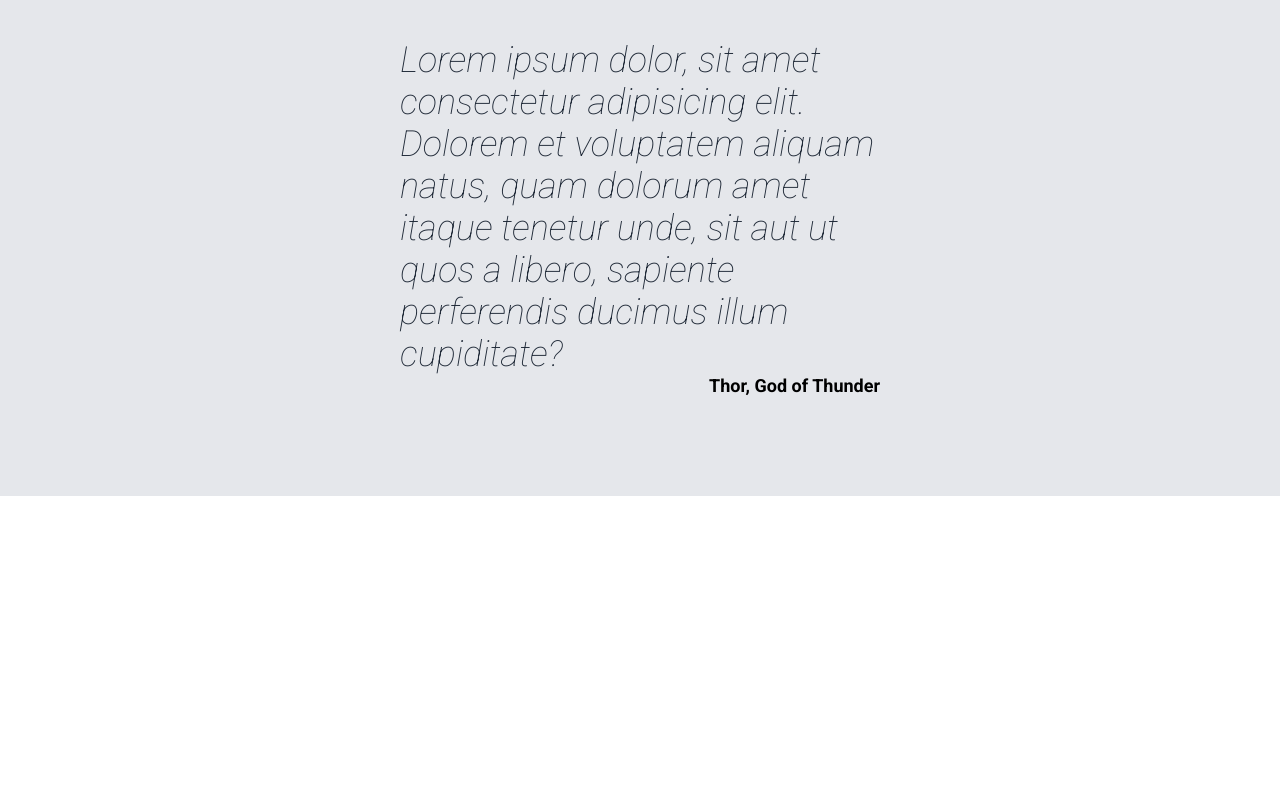
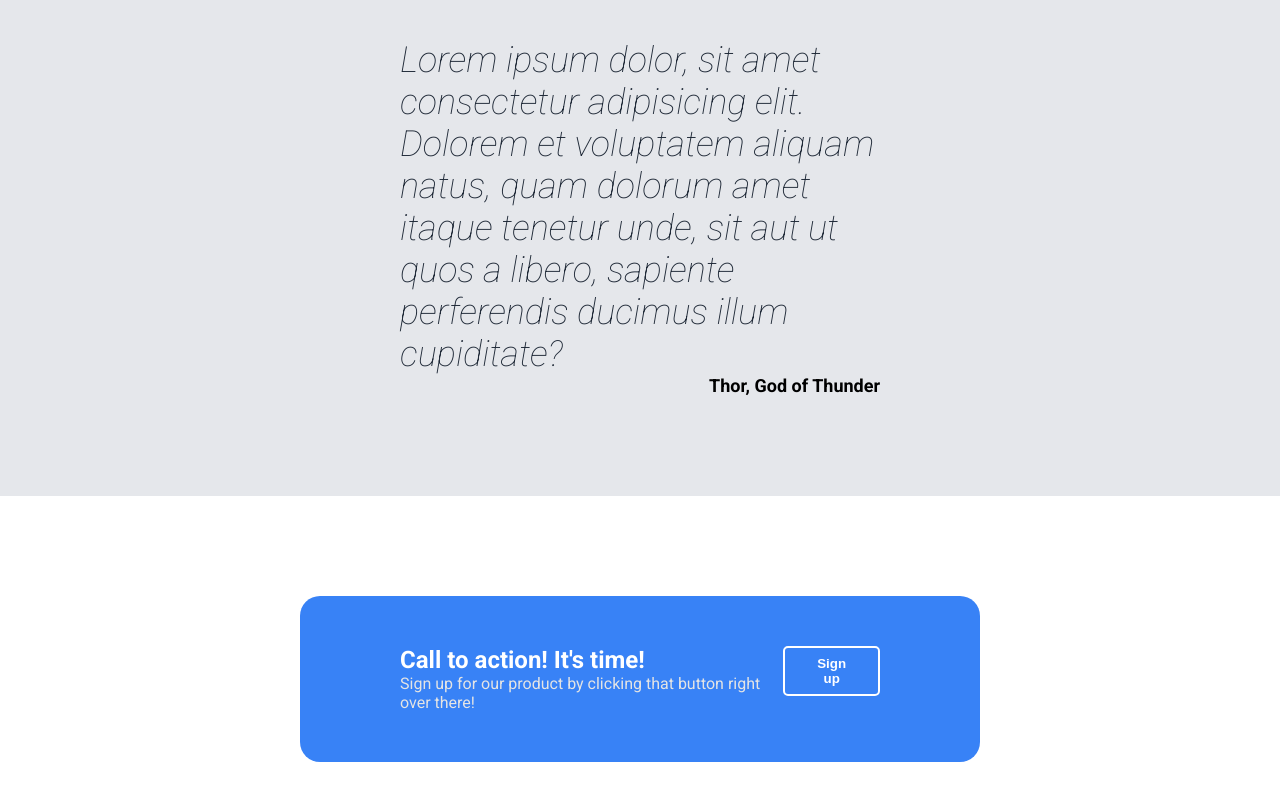
Before and after one commit to Drelka/landing-page, a plain HTML site: page index.html in a window 1280 px wide. Shown: the part 1478-2278 px from the top of the page. Before the commit the page ends 1974 px from the top, so only its background shows below. Drawn offline with Linux system fonts and the light colour scheme.

Commit message:
Finish bottom part

```diff
--- a/index.html
+++ b/index.html
@@ -59,5 +59,14 @@
         <div class="quote">Lorem ipsum dolor, sit amet consectetur adipisicing elit. Dolorem et voluptatem aliquam natus, quam dolorum amet itaque tenetur unde, sit aut ut quos a libero, sapiente perferendis ducimus illum cupiditate?</div>
         <div class="quoteInfo">Thor, God of Thunder</div>
     </div>
+    <div class="bottom">
+        <div class="frame">
+            <div class="frameText">
+                <div class="actionTitle">Call to action! It's time!</div>
+                <div class="actionDescription">Sign up for our product by clicking that button right over there!</div>
+            </div>
+            <button type="button" id="signUpButton" style="border: 2px solid #fff; margin: 0;">Sign up</button>
+        </div>
+    </div>
 </body>
 </html>
--- a/style.css
+++ b/style.css
@@ -135,3 +135,31 @@ a {
     font-size: 18px;
     font-weight: bold;
     align-self: flex-end;
+}
+
+.bottom {
+    margin: 100px 300px;
+}
+
+.frame {
+    display: flex;
+    background-color: #3882F6;
+    justify-content: space-between;
+    align-items: center;
+    padding: 50px 100px;
+    border-radius: 20px;
+}
+
+.actionTitle {
+    color: #fff;
+    font-weight: bold;
+    font-size: 24px;
+}
+
+.actionDescription {
+    color: rgb(228, 228, 228);
+}
+
+.whiteBorder {
+    border: 3px solid #fff;
+}
```
